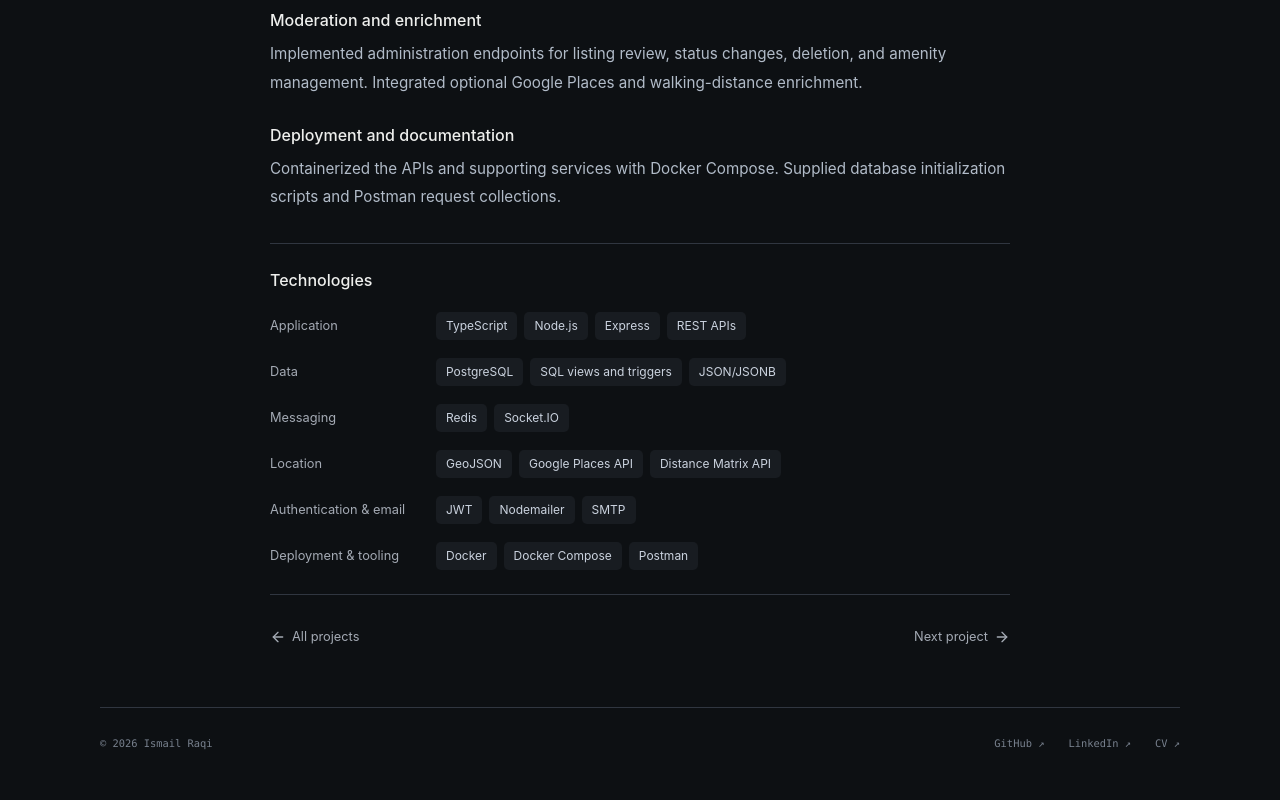
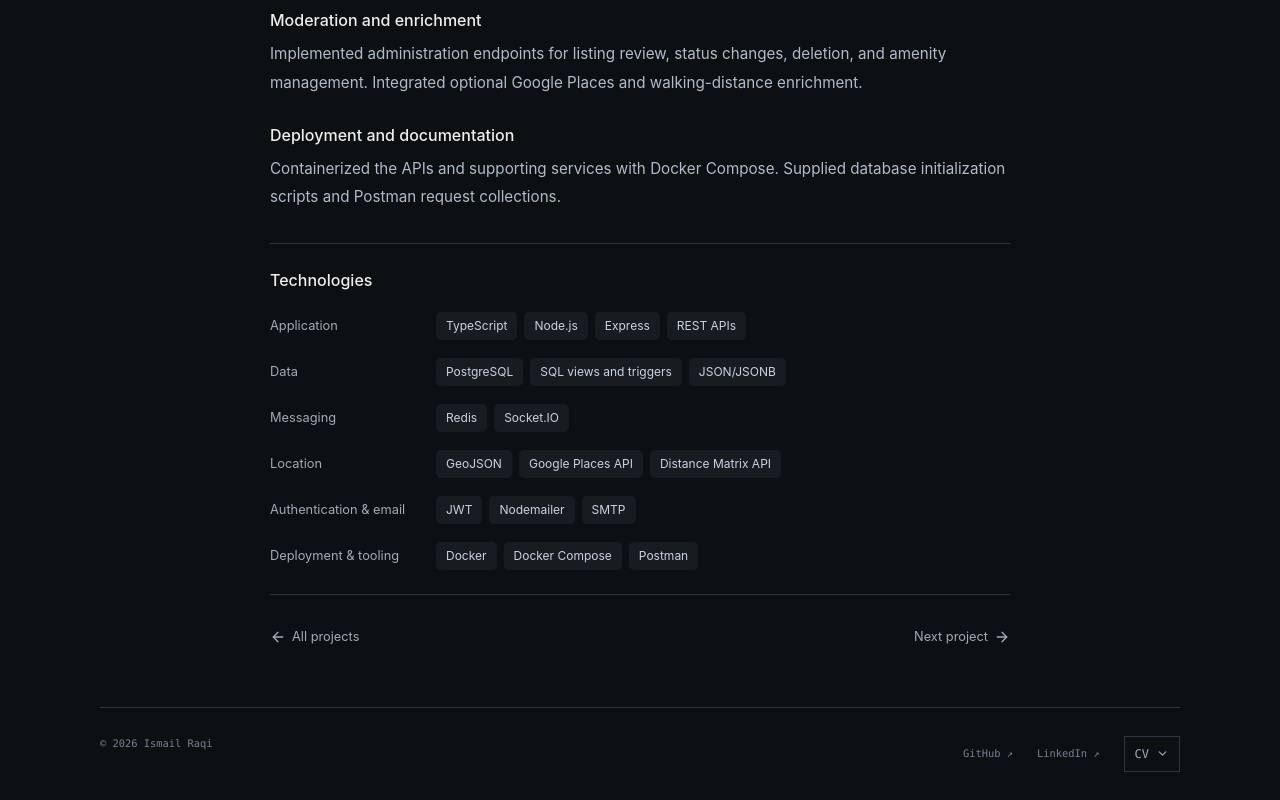
Before and after one commit to ismailrq/ismailrq, a Next.js app: page /work/homear-backend in a window 1280 px wide. Shown: the part 892-1692 px from the top of the page. Built offline with nearby package versions, Linux system fonts and the light colour scheme.

Commit message:
Add English and French CV dropdown options

```diff
--- a/app/globals.css
+++ b/app/globals.css
@@ -73,6 +73,17 @@ button, summary { cursor: pointer; }
 .hero-social-link svg { flex-shrink: 0; }
 .hero-social-linkedin { --social-accent: #78b8ff; }
 .hero-social-email { --social-accent: var(--mint); }
+.cv-dropdown { position: relative; z-index: 5; font-size: .75rem; }
+.cv-trigger { display: flex; align-items: center; justify-content: center; gap: 7px; height: 36px; padding-inline: 10px; border: 1px solid var(--border); background: transparent; color: var(--muted); font: inherit; transition: color 180ms ease, border-color 180ms ease; }
+.cv-trigger:hover, .cv-dropdown[data-open="true"] > .cv-trigger { color: var(--cobalt); border-color: var(--cobalt); }
+.cv-trigger svg { transition: transform 180ms ease; }
+.cv-dropdown[data-open="true"] > .cv-trigger svg { transform: rotate(180deg); }
+.cv-options { position: absolute; top: calc(100% + 8px); left: 0; width: 210px; padding: 6px; border: 1px solid var(--border); border-radius: 6px; background: #171b22; box-shadow: 0 12px 32px rgba(0,0,0,.3); }
+.cv-dropdown[data-placement="up"] .cv-options { top: auto; left: auto; right: 0; bottom: calc(100% + 8px); }
+.cv-option { display: flex; align-items: center; justify-content: space-between; gap: 16px; min-height: 44px; padding: 10px; color: var(--foreground); border-radius: 3px; }
+.cv-options a:hover, .cv-options a:focus-visible { color: var(--cobalt); background: rgba(153,170,255,.07); }
+.cv-option-unavailable { color: var(--muted); }
+.cv-option small { color: var(--quiet); font-size: .65rem; }
 .button { display: inline-flex; align-items: center; justify-content: center; gap: 10px; min-height: 44px; padding: 11px 17px; border: 1px solid var(--border); border-radius: 5px; font-size: .8rem; font-weight: 550; transition: background 150ms ease; }
 .button-primary { background: var(--cobalt); color: #151922; border-color: var(--cobalt); }
 .button-primary:hover { background: #b0bdff; }
@@ -139,7 +150,7 @@ button, summary { cursor: pointer; }
 .form-actions { display: flex; flex-wrap: wrap; align-items: center; justify-content: space-between; gap: 14px; }
 .form-actions p { display: flex; align-items: center; gap: 8px; color: var(--quiet); font-size: .65rem; margin: 0; }
 .minimal-footer { display: flex; justify-content: space-between; flex-wrap: wrap; gap: 20px; border-top: 1px solid var(--border); padding-block: 28px; color: var(--quiet); font-family: var(--font-geist-mono); font-size: .65rem; }
-.minimal-footer > div { display: flex; gap: 24px; }
+.minimal-footer > div { display: flex; align-items: center; gap: 24px; }
 .minimal-footer a:hover { color: var(--foreground); }
 .experience-row { display: grid; grid-template-columns: 190px minmax(0, 1fr); gap: 28px; padding-block: 28px; border-bottom: 1px solid var(--border); }
 .experience-row:first-child { padding-top: 0; }
--- /dev/null
+++ b/components/portfolio/CvDropdown.tsx
@@ -0,0 +1,20 @@
+import { existsSync } from "node:fs";
+import path from "node:path";
+import { CvMenu } from "./CvMenu";
+
+const versions = [
+  { language: "en", label: "English", file: "Ismail-Raqi-CV.pdf" },
+  { language: "fr", label: "Français", file: "Ismail-Raqi-CV-fr.pdf" },
+];
+
+export function CvDropdown({ placement = "down" }: { placement?: "down" | "up" }) {
+  const options = versions.map(version => ({
+    language: version.language,
+    label: version.label,
+    href: existsSync(path.join(process.cwd(), "public", "cv", version.file))
+      ? `/cv/${version.file}`
+      : null,
+  }));
+
+  return <CvMenu options={options} placement={placement} />;
+}
--- /dev/null
+++ b/components/portfolio/CvMenu.tsx
@@ -0,0 +1,58 @@
+"use client";
+
+import { ChevronDown, Download } from "lucide-react";
+import { useEffect, useId, useRef, useState } from "react";
+
+type CvOption = { language: string; label: string; href: string | null };
+
+export function CvMenu({ options, placement }: { options: CvOption[]; placement: "down" | "up" }) {
+  const [open, setOpen] = useState(false);
+  const menu = useRef<HTMLDivElement>(null);
+  const trigger = useRef<HTMLButtonElement>(null);
+  const optionsId = useId();
+
+  useEffect(() => {
+    if (!open) return;
+
+    function closeOutside(event: PointerEvent) {
+      if (event.target instanceof Node && !menu.current?.contains(event.target)) setOpen(false);
+    }
+
+    function closeOnEscape(event: KeyboardEvent) {
+      if (event.key === "Escape") {
+        setOpen(false);
+        trigger.current?.focus();
+      }
+    }
+
+    document.addEventListener("pointerdown", closeOutside);
+    document.addEventListener("keydown", closeOnEscape);
+    return () => {
+      document.removeEventListener("pointerdown", closeOutside);
+      document.removeEventListener("keydown", closeOnEscape);
+    };
+  }, [open]);
+
+  return (
+    <div className="cv-dropdown" data-placement={placement} data-open={open} ref={menu}
+      onBlur={event => { if (!event.currentTarget.contains(event.relatedTarget)) setOpen(false); }}>
+      <button type="button" className="cv-trigger" aria-label="Choose CV language" aria-expanded={open} aria-controls={optionsId}
+        ref={trigger} onClick={() => setOpen(current => !current)}>
+        CV <ChevronDown size={13} aria-hidden="true" />
+      </button>
+      {open ? <div className="cv-options" id={optionsId}>
+        {options.map(option => option.href ? (
+          <a className="cv-option" key={option.language} href={option.href} hrefLang={option.language} download onClick={() => setOpen(false)} aria-label={`Download CV in ${option.label}`}>
+            <span lang={option.language}>{option.label}</span>
+            <Download size={14} aria-hidden="true" />
+          </a>
+        ) : (
+          <span className="cv-option cv-option-unavailable" key={option.language} aria-disabled="true">
+            <span lang={option.language}>{option.label}</span>
+            <small>Coming soon</small>
+          </span>
+        ))}
+      </div> : null}
+    </div>
+  );
+}
--- a/components/portfolio/SiteShell.tsx
+++ b/components/portfolio/SiteShell.tsx
@@ -1,5 +1,6 @@
 import { SiteHeader } from "./SiteHeader";
 import { BackgroundField } from "./BackgroundField";
+import { CvDropdown } from "./CvDropdown";
 import type { ReactNode } from "react";
 import { profile } from "@/data/portfolio";
 
@@ -12,7 +13,7 @@ export function SiteShell({ children, active = "home" }: { children: ReactNode;
       <main id="main-content" className="site-main">{children}</main>
       <footer className="minimal-footer">
         <span>© {new Date().getFullYear()} {profile.name}</span>
-        <div><a href="https://github.com/ismailrq">GitHub ↗</a><a href="https://www.linkedin.com/in/raqi/">LinkedIn ↗</a><a href="/cv/index.html" target="_blank" rel="noopener noreferrer">CV ↗</a></div>
+        <div><a href="https://github.com/ismailrq">GitHub ↗</a><a href="https://www.linkedin.com/in/raqi/">LinkedIn ↗</a><CvDropdown placement="up" /></div>
       </footer>
     </>
   );
--- a/components/portfolio/sections.tsx
+++ b/components/portfolio/sections.tsx
@@ -3,6 +3,7 @@ import Image from "next/image";
 import type { CSSProperties } from "react";
 import { ArrowUpRight, Mail } from "lucide-react";
 import { ContactForm } from "./ContactForm";
+import { CvDropdown } from "./CvDropdown";
 import { experience, profile, projects, skillCategories, skills, socials } from "@/data/portfolio";
 import { getProjectPresentation } from "@/data/project-presentation";
 
@@ -32,10 +33,11 @@ export function HeroSection() {
         <div className="hero-details">
           <dl className="hero-facts">
             <div><dt>Based in</dt><dd>{country}</dd></div>
+            <div><dt>Experience</dt><dd>4+ years</dd></div>
             <div><dt>Availability</dt><dd className="hero-availability"><span className="status-dot" aria-hidden="true" />Open to work</dd></div>
-            <div><dt>Experience</dt><dd>4+ years</dd></div>
           </dl>
           <nav className="hero-socials" aria-label="Connect with Ismail">
+            <CvDropdown />
             {socials.filter(social => social.url && (social.label === "GitHub" || social.label === "LinkedIn")).map(social => (
               <a
                 className={`hero-social-link hero-social-${social.label.toLowerCase()}`}
```
Also changed, not shown: public/cv/README.md (added).
